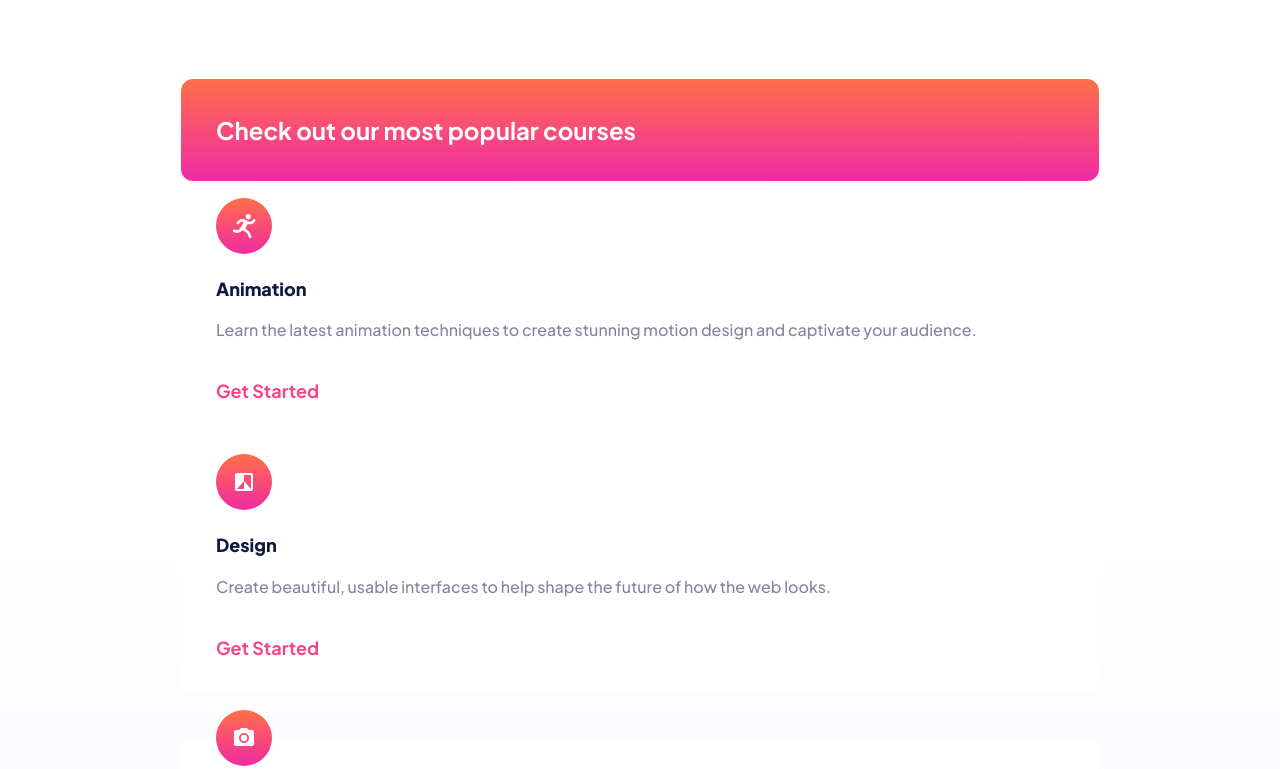
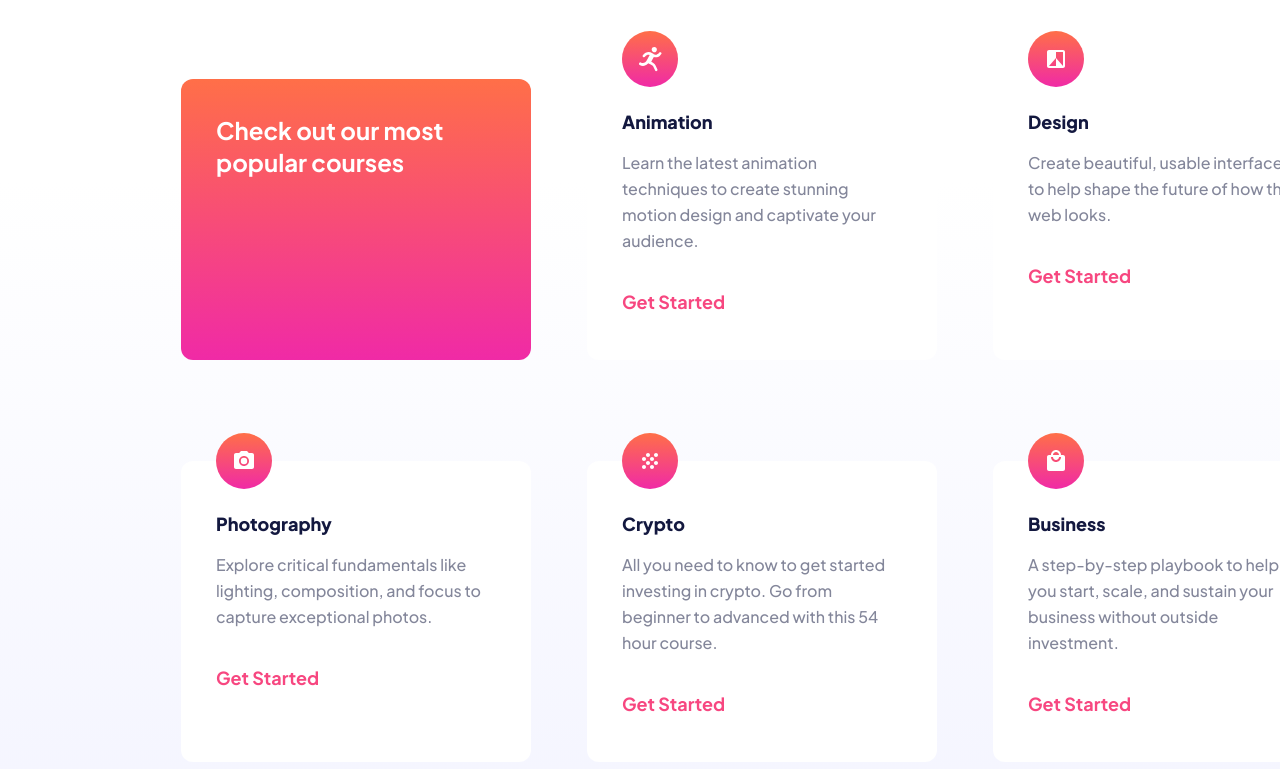
Before and after one commit to eugeniavalls/practica1-bem, a website built with Vite: page src/index.html in a window 1280 px wide. Shown: the part 697-1466 px from the top of the page. Built offline with nearby package versions, Linux system fonts and the light colour scheme; some packages are replaced by stand-ins of ours.

Commit message:
cambios 16-04

```diff
--- a/src/css/style.css
+++ b/src/css/style.css
@@ -163,6 +163,26 @@ body {
   padding: 1rem;
 }
 
+/* Este mediaquery es para tablet */
+@media screen and (min-width: 768px) {
+  .section-cards{
+    display: grid;
+    grid-template-rows: 283px 283px 283px;
+    grid-template-columns: 340px 340px;
+    gap: 2rem;
+  }
+}
+
+/* Este mediaquery es para escritorio */
+@media screen and (min-width: 1024px) {
+  .section-cards{
+    display: grid;
+    grid-template-rows: 346px 346px;
+    grid-template-columns: 350px 350px 350px;
+    gap: 3.5rem;
+  }
+}
+
 /* Este mediaquery es para móvil */
 .section-cards__title {
   background-image: var(--gradient-primary);
```
